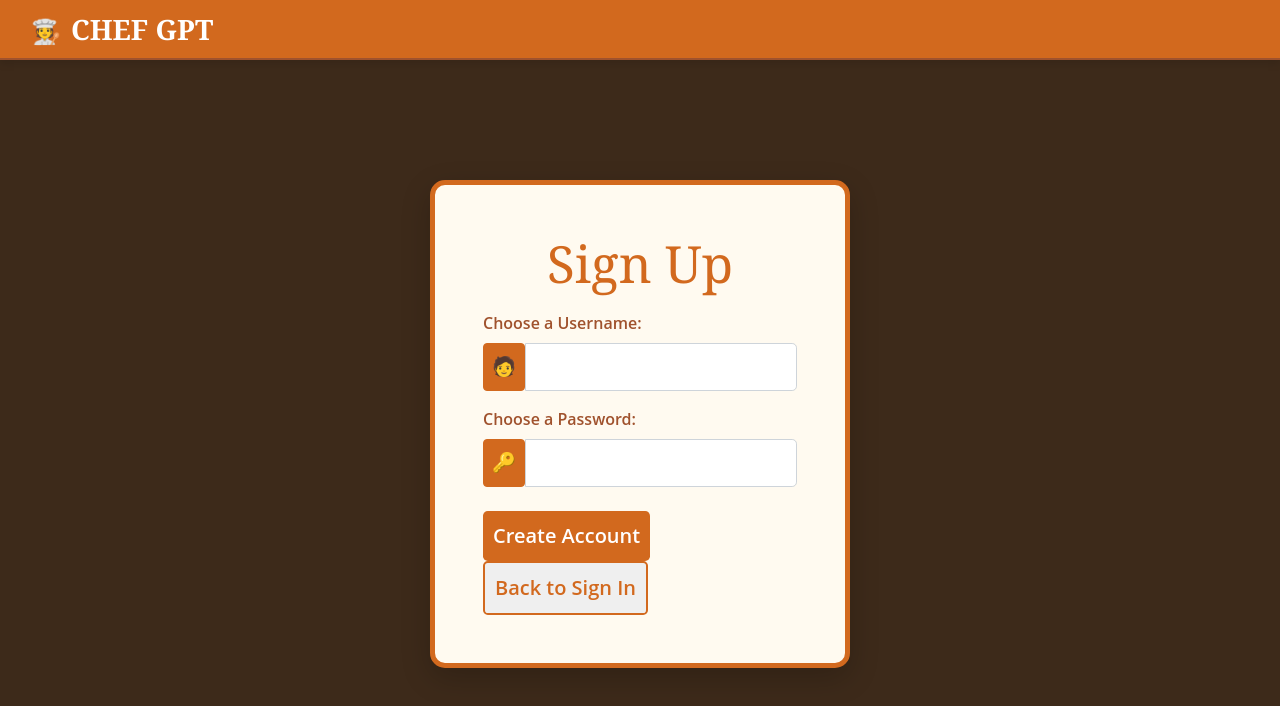
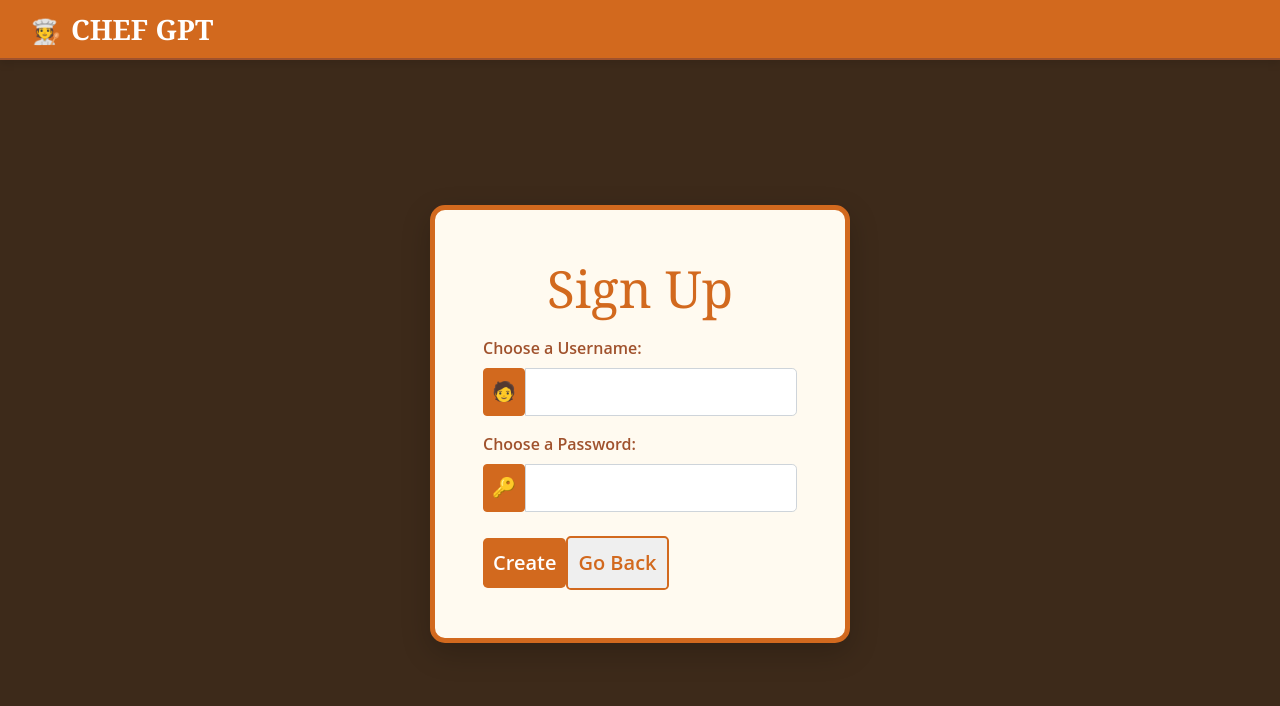
Before and after one commit to darklord-09/CHEFGPT, a React (Create React App) app in the folder pages/: page /signup in a window 1280 px wide. Shown: the top 706 px of the page. Built offline with nearby package versions, Linux system fonts and the light colour scheme.

Commit message:
Sigup page revamp final changes

```diff
--- a/pages/src/webpages/signUp.js
+++ b/pages/src/webpages/signUp.js
@@ -297,7 +297,7 @@ function SignUp() {
                       className="btn btn-chocolate btn-lg"
                       disabled={loading}
                     >
-                      {loading ? 'Signing Up...' : 'Create Account'}
+                      {loading ? 'Signing Up...' : 'Create'}
                     </button>
                     <button
                       type="button"
@@ -305,7 +305,7 @@ function SignUp() {
                       onClick={handleGoToSignIn}
                       disabled={loading}
                     >
-                      Back to Sign In
+                      Go Back
                     </button>
                   </div>
                 </form>
```
